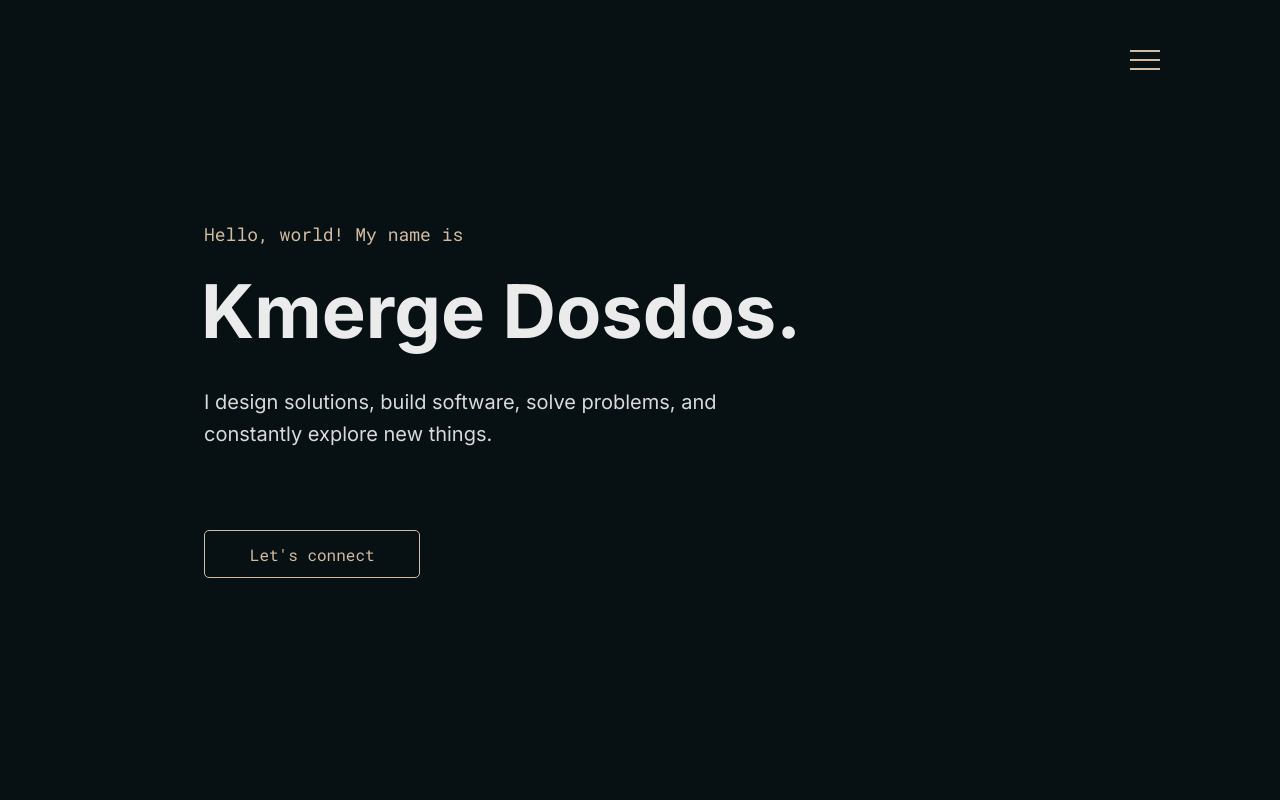
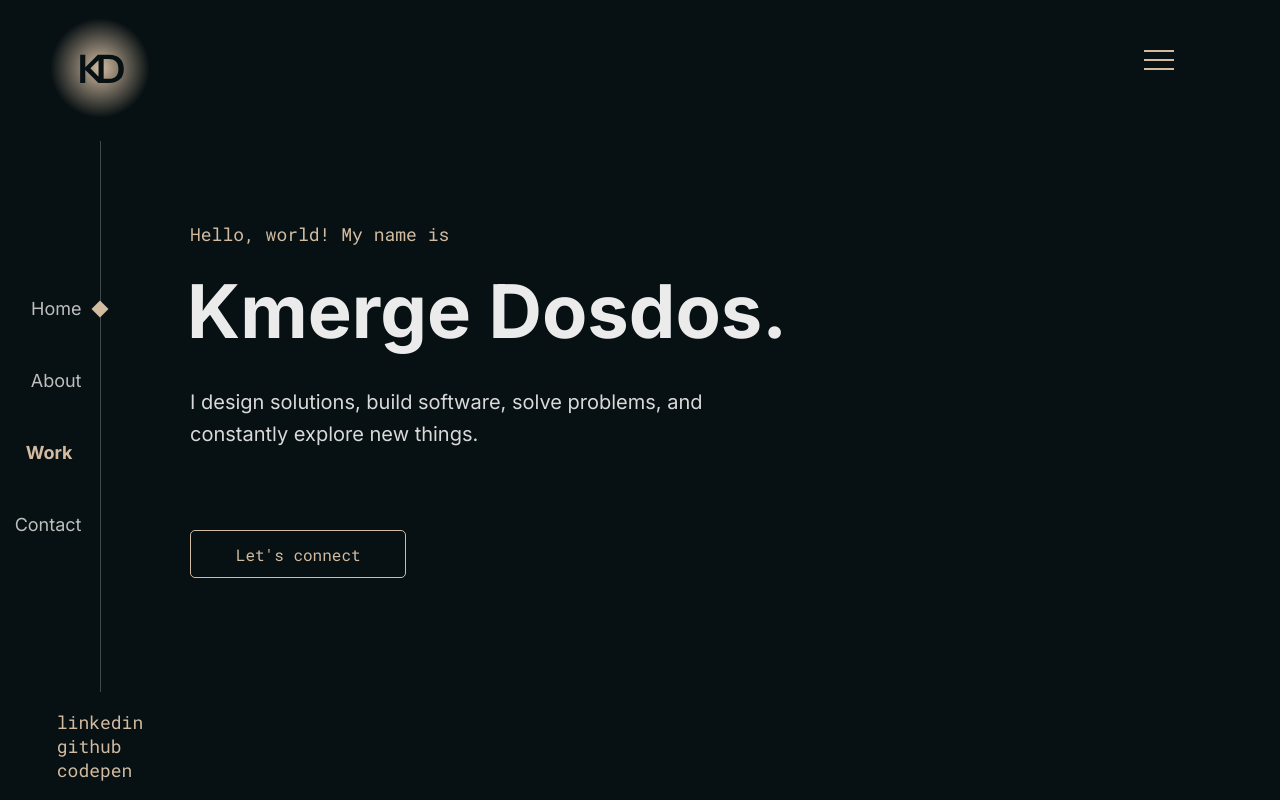
Before and after one commit to kmergedosdos/kmergedosdos.github.io, a React (Create React App) app: page / in a window 1280 px wide. Shown: the top 800 px of the page. Built offline with nearby package versions, Linux system fonts and the light colour scheme; the HTML template or start-up script is replaced by a standard one.

Commit message:
side navbar initial

```diff
--- a/src/components/Navbar/index.css
+++ b/src/components/Navbar/index.css
@@ -1,4 +1,89 @@
+@import url('../../index.css');
+
 .navbar {
+  height: 100%;
   position: fixed;
-  /* transform: translateX(-100%); */
+  transform: translateX(-50%) translateX(-2em);
+  display: flex;
+  flex-direction: column;
+  justify-content: space-between;
+  align-items: center;
 }
+
+.navbar__logo {
+  padding: 1em;
+}
+
+.navbar__nav {
+  display: flex;
+  flex-direction: column;
+  align-items: center;
+  justify-content: center;
+  flex: 1;
+  width: 1px;
+  position: relative;
+  background-color: rgba(200,200,200,0.3);
+}
+
+.navbar__nav__list {
+  display: flex;
+  flex-direction: column;
+  justify-content: center;
+  list-style-type: none;
+  margin: 0;
+  padding: 0;
+  height: 16em;
+  width: 100%;
+  position: relative;
+}
+
+.navbar__nav__item {
+  height: 4em;
+  display: flex;
+  align-items: center;
+}
+
+.navbar__nav__item__link {
+  font-family: 'Inter', sans-serif;
+  color: var(--text-body);
+  text-transform: capitalize;
+  transform: translateX(-100%) translateX(-1em);
+  transition: all 0.275s ease;
+}
+
+.navbar__nav__item__link.active {
+  color: var(--primary);
+  padding-right: 0.5em;
+  font-weight: bold;
+  /* transform: translateX(-100%) translateX(-1.5em) scale(1.1); */
+}
+
+.navbar__nav__item-indicator {
+  height: 4em;
+  width: 12px;
+  display: flex;
+  align-items: center;
+  position: absolute;
+  top: 0;
+  left: 50%;
+  transform: translateX(-50%);
+}
+
+.navbar__nav__item-indicator__icon {
+  width: 12px;
+  height: 12px;
+  background-color: var(--primary);
+  transform: rotate(45deg);
+}
+
+.navbar__social-links {
+  display: flex;
+  flex-direction: column;
+  padding: 1em;
+}
+
+@media (max-width: 1200px) {
+  .navbar {
+    transform: none;
+  }
+}
--- a/src/components/Navbar/index.jsx
+++ b/src/components/Navbar/index.jsx
@@ -1,10 +1,78 @@
-import React from 'react'
+import React, { useEffect } from 'react'
 import './index.css'
 
+import siteLogo from '../../assets/site-logo.svg'
+
 function Navbar() {
+
+  useEffect(() => {
+    const sections = [...document.querySelectorAll('.layout__content > section')];
+    const navItemLinks = [...document.querySelectorAll('.navbar__nav__item__link')];
+    const indicator = document.querySelector('.navbar__nav__item-indicator');
+
+    const handleWindowScroll = () => {
+      const pageOffsetTop = window.scrollY;
+      const screenHeight = window.innerHeight;
+
+      sections.forEach((sec, i) => {
+        const sectionOffsetTop = sec.offsetTop;
+        const sectionHeight = sec.clientHeight;
+
+        // update nav indicator position
+        if (pageOffsetTop >= sectionOffsetTop && pageOffsetTop < sectionOffsetTop + sectionHeight) {
+          const top = ((pageOffsetTop / sectionHeight) * 4); //change 4 to height of navbar__nav__item
+          indicator.style.top = `${top > 12 ? 12 : top}em`;
+        }
+
+        // update active nav item link
+        if (pageOffsetTop >= sectionOffsetTop - screenHeight/2 && pageOffsetTop < sectionOffsetTop + sectionHeight - screenHeight/2) {
+          const activeSectionId = sec.getAttribute('id');
+          navItemLinks.forEach(link => {
+            link.classList.remove('active');
+            if (link.hash.includes(activeSectionId)) link.classList.add('active');
+          });
+          // const activeLink = navItemLinks.find(item => item.hash === `#${activeSectionId}`);
+          // activeLink.classList.add('active');
+        }
+      });
+    }
+
+    window.addEventListener('scroll', handleWindowScroll);
+
+    return () => {
+      window.removeEventListener('scroll', handleWindowScroll);
+    }
+  }, []);
+
   return (
     <div className='navbar'>
-      Navbar
+      <a href={`${window.location.origin}`} className="navbar__logo">
+        <img src={siteLogo} alt="" />
+      </a>
+      <nav className="navbar__nav">
+        <ul className="navbar__nav__list">
+          <li className="navbar__nav__item">
+            <a href="#home" className="navbar__nav__item__link active">home</a>
+          </li>
+          <li className="navbar__nav__item">
+            <a href="#about" className="navbar__nav__item__link">about</a>
+          </li>
+          <li className="navbar__nav__item">
+            <a href="#work" className="navbar__nav__item__link">work</a>
+          </li>
+          <li className="navbar__nav__item">
+            <a href="#contact" className="navbar__nav__item__link">contact</a>
+          </li>
+          <li className="navbar__nav__item-indicator">
+            <div className="navbar__nav__item-indicator__icon"></div>
+          </li>
+        </ul>
+      </nav>
+      <div className="navbar__social-links">
+        <a href="https://www.linkedin.com/in/kmergeboi" target='_blank' rel="noreferrer" className="social-links__item">linkedin</a>
+        <a href="https://github.com/kmergedosdos" target='_blank' rel="noreferrer" className="social-links__item">github</a>
+        <a href="https://codepen.io/kmerge_boi" target='_blank' rel="noreferrer" className="social-links__item">codepen</a>
+      </div>
     </div>
   )
 }
--- a/src/containers/About/index.jsx
+++ b/src/containers/About/index.jsx
@@ -11,7 +11,7 @@ function About() {
   return (
     <section className='about' id='about'>
       <h2 className="about__header">
-        A little bit about me
+        A bit about me
       </h2>
       <div className="about__content">
         <div className="about__content__text">
--- a/src/containers/Projects/index.jsx
+++ b/src/containers/Projects/index.jsx
@@ -3,7 +3,7 @@ import './index.css'
 
 function Projects() {
   return (
-    <section className="projects" id='projects'>
+    <section className="projects" id='work'>
       <h2 className="projects__header">
         Recent projects I've done
       </h2>
--- a/src/layouts/Layout.jsx
+++ b/src/layouts/Layout.jsx
@@ -12,12 +12,12 @@ function Layout() {
   return (
     <div className='layout'>
       <div className="layout__navbar">
-        {/* <NavBar/> */}
+        <NavBar/>
       </div>
       <div className="layout__content">
         <Home/>
         <About/>
-        {/* <Projects/> */}
+        <Projects/>
         <Contact/>
         <Footer/>
       </div>
--- a/src/layouts/index.css
+++ b/src/layouts/index.css
@@ -8,13 +8,13 @@
 }
 
 .layout__navbar, .layout__menubar {
-  width: 150px;
+  /* width: 150px; */
   position: relative;
   /* background-color: rgba(255,255,255,0.1); */
 }
 
 .layout__content {
-  /* width: 80%; */
+  max-width: 900px;
   flex: 1;
 }
 
@@ -29,6 +29,10 @@
     display: block;
     padding: 0 8em;
   }
+  .layout__navbar {
+    position: fixed;
+    left: 0;
+  }
 }
 
 @media (max-width: 768px) {
@@ -39,6 +43,6 @@
 
 @media (max-width: 600px) {
   .layout {
-    padding: 0 2em;
+    padding: 0 1.2em;
   }
 }
```
Also changed, not shown: src/assets/site-logo.svg (added).
